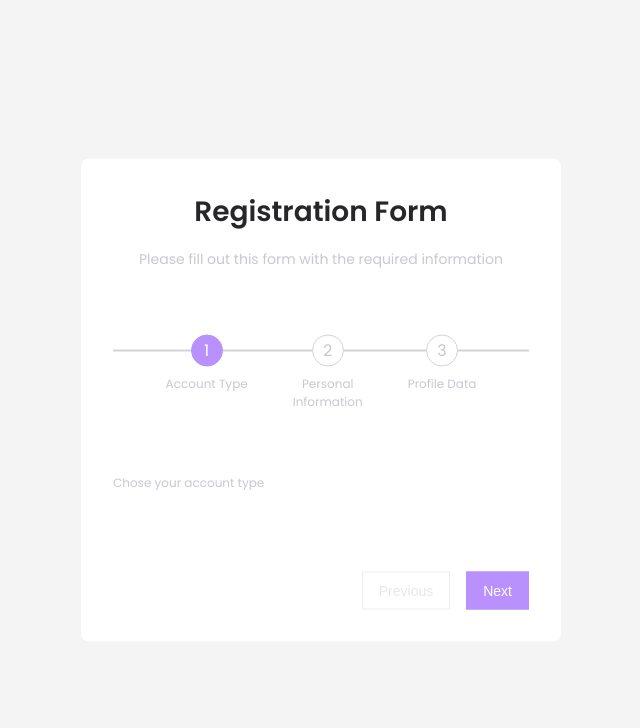
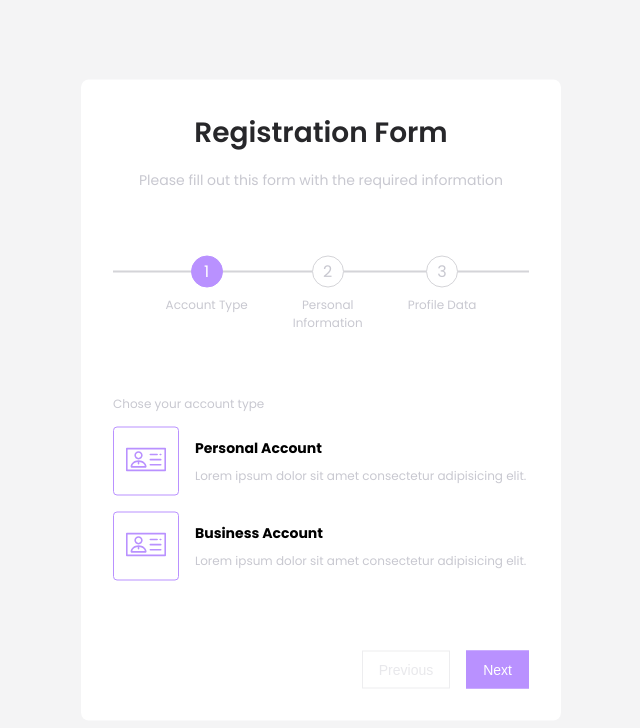
Before and after one commit to HukovaNastya/Multi-Step-Form, a React (Vite) app: page / in a window 1280 px wide. Shown: the top 728 px of the page, without its empty margins (319-959 px from the left). Built offline with nearby package versions, Linux system fonts and the light colour scheme.

Commit message:
added_styles-for-profile-options

```diff
--- a/src/assets/icons/AccountIcon.tsx
+++ b/src/assets/icons/AccountIcon.tsx
@@ -1,13 +1,12 @@
-
-const AccountIcon = ({color}:string) => (
+const AccountIcon = () => (
     <svg width="40" height="40" viewBox="0 0 40 40" fill="none" xmlns="http://www.w3.org/2000/svg">
-        <path d="M39.2032 8.30914H0.796797C0.356797 8.30914 0 8.66586 0 9.10594V30.8941C0 31.3341 0.356797 31.6909 0.796797 31.6909H39.2032C39.6432 31.6909 40 31.3341 40 30.8941V9.10594C40 8.66586 39.6432 8.30914 39.2032 8.30914ZM38.4064 30.0973H1.59359V9.90274H38.4063L38.4064 30.0973Z" fill={color}/>
-        <path d="M34.7677 24.4845H24.2972C23.8572 24.4845 23.5004 24.8412 23.5004 25.2812C23.5004 25.7213 23.8571 26.078 24.2972 26.078H34.7677C35.2077 26.078 35.5645 25.7213 35.5645 25.2812C35.5645 24.8412 35.2077 24.4845 34.7677 24.4845Z" fill={color}/>
-        <path d="M34.7677 19.3682H24.2972C23.8572 19.3682 23.5004 19.7249 23.5004 20.165C23.5004 20.6051 23.8571 20.9618 24.2972 20.9618H34.7677C35.2077 20.9618 35.5645 20.6051 35.5645 20.165C35.5645 19.7249 35.2077 19.3682 34.7677 19.3682Z" fill={color}/>
-        <path d="M34.8108 14.2518H34.1833C33.7433 14.2518 33.3865 14.6085 33.3865 15.0486C33.3865 15.4887 33.7433 15.8454 34.1833 15.8454H34.8108C35.2508 15.8454 35.6076 15.4887 35.6076 15.0486C35.6076 14.6086 35.2508 14.2518 34.8108 14.2518Z" fill={color}/>
-        <path d="M31.1554 14.2518H24.2972C23.8572 14.2518 23.5004 14.6085 23.5004 15.0486C23.5004 15.4887 23.8571 15.8454 24.2972 15.8454H31.1554C31.5954 15.8454 31.9522 15.4887 31.9522 15.0486C31.9522 14.6086 31.5954 14.2518 31.1554 14.2518Z" fill={color}/>
-        <path d="M12.5773 20.7855C8.16867 20.7855 4.58195 23.7317 4.58195 27.353C4.58195 27.793 4.93867 28.1498 5.37875 28.1498H19.7758C20.2158 28.1498 20.5726 27.793 20.5726 27.353C20.5727 23.7316 16.986 20.7855 12.5773 20.7855ZM6.25766 26.5562C6.705 24.4069 8.93133 22.7148 11.721 22.4238V24.2C11.721 24.6401 12.0778 24.9968 12.5178 24.9968C12.9578 24.9968 13.3146 24.6401 13.3146 24.2V22.4132C16.1595 22.668 18.4433 24.3766 18.897 26.5562H6.25766Z" fill={color}/>
-        <path d="M12.51 11.7244C10.2253 11.7244 8.36656 13.5831 8.36656 15.8678C8.36656 18.1525 10.2253 20.0113 12.51 20.0113C14.7947 20.0113 16.6534 18.1525 16.6534 15.8678C16.6534 13.5831 14.7947 11.7244 12.51 11.7244ZM12.51 18.4176C11.104 18.4176 9.96023 17.2738 9.96023 15.8678C9.96023 14.4619 11.1041 13.3181 12.51 13.3181C13.9159 13.3181 15.0598 14.4619 15.0598 15.8678C15.0598 17.2738 13.9159 18.4176 12.51 18.4176Z" fill={color}/>
+        <path d="M39.2032 8.30914H0.796797C0.356797 8.30914 0 8.66586 0 9.10594V30.8941C0 31.3341 0.356797 31.6909 0.796797 31.6909H39.2032C39.6432 31.6909 40 31.3341 40 30.8941V9.10594C40 8.66586 39.6432 8.30914 39.2032 8.30914ZM38.4064 30.0973H1.59359V9.90274H38.4063L38.4064 30.0973Z" fill="currentColor"/>
+        <path d="M34.7677 24.4845H24.2972C23.8572 24.4845 23.5004 24.8412 23.5004 25.2812C23.5004 25.7213 23.8571 26.078 24.2972 26.078H34.7677C35.2077 26.078 35.5645 25.7213 35.5645 25.2812C35.5645 24.8412 35.2077 24.4845 34.7677 24.4845Z" fill="currentColor"/>
+        <path d="M34.7677 19.3682H24.2972C23.8572 19.3682 23.5004 19.7249 23.5004 20.165C23.5004 20.6051 23.8571 20.9618 24.2972 20.9618H34.7677C35.2077 20.9618 35.5645 20.6051 35.5645 20.165C35.5645 19.7249 35.2077 19.3682 34.7677 19.3682Z" fill="currentColor"/>
+        <path d="M34.8108 14.2518H34.1833C33.7433 14.2518 33.3865 14.6085 33.3865 15.0486C33.3865 15.4887 33.7433 15.8454 34.1833 15.8454H34.8108C35.2508 15.8454 35.6076 15.4887 35.6076 15.0486C35.6076 14.6086 35.2508 14.2518 34.8108 14.2518Z" fill="currentColor"/>
+        <path d="M31.1554 14.2518H24.2972C23.8572 14.2518 23.5004 14.6085 23.5004 15.0486C23.5004 15.4887 23.8571 15.8454 24.2972 15.8454H31.1554C31.5954 15.8454 31.9522 15.4887 31.9522 15.0486C31.9522 14.6086 31.5954 14.2518 31.1554 14.2518Z" fill="currentColor"/>
+        <path d="M12.5773 20.7855C8.16867 20.7855 4.58195 23.7317 4.58195 27.353C4.58195 27.793 4.93867 28.1498 5.37875 28.1498H19.7758C20.2158 28.1498 20.5726 27.793 20.5726 27.353C20.5727 23.7316 16.986 20.7855 12.5773 20.7855ZM6.25766 26.5562C6.705 24.4069 8.93133 22.7148 11.721 22.4238V24.2C11.721 24.6401 12.0778 24.9968 12.5178 24.9968C12.9578 24.9968 13.3146 24.6401 13.3146 24.2V22.4132C16.1595 22.668 18.4433 24.3766 18.897 26.5562H6.25766Z" fill="currentColor"/>
+        <path d="M12.51 11.7244C10.2253 11.7244 8.36656 13.5831 8.36656 15.8678C8.36656 18.1525 10.2253 20.0113 12.51 20.0113C14.7947 20.0113 16.6534 18.1525 16.6534 15.8678C16.6534 13.5831 14.7947 11.7244 12.51 11.7244ZM12.51 18.4176C11.104 18.4176 9.96023 17.2738 9.96023 15.8678C9.96023 14.4619 11.1041 13.3181 12.51 13.3181C13.9159 13.3181 15.0598 14.4619 15.0598 15.8678C15.0598 17.2738 13.9159 18.4176 12.51 18.4176Z" fill="currentColor"/>
     </svg>
 
 );
--- a/src/components/AccountOption/AccountOption.css
+++ b/src/components/AccountOption/AccountOption.css
@@ -2,8 +2,24 @@
     padding: 12px;
     border: 1px solid #B991FF;
     background: transparent;
+    border-radius: 4px;
+    cursor: pointer;
+    color: #B991FF;
 }
 
-.account-btn-icon {
-    color: #B991FF;
+.account-option-info {
+    padding-left: 16px;
 }
+
+.account-option-info div + div {
+    padding-top: 8px;
+}
+
+.account-option-btn:focus {
+    background: #B991FF;
+    color: #fff;
+}
+
+/*.account-option-btn:focus > svg {*/
+/*    color: #fff;*/
+/*}*/
--- a/src/components/AccountOption/AccountOption.tsx
+++ b/src/components/AccountOption/AccountOption.tsx
@@ -1,24 +1,30 @@
+import React from "react";
 import Button from "../Button/Button.tsx";
 import Typography from "../Typography/Typography.tsx";
 import './AccountOption.css';
+import AccountIcon from "../../assets/icons/AccountIcon.tsx";
+
+interface AccountOptionProps {
+    title?:string;
+    text?:string;
+}
 
 
-const AccountOption = () => {
+const AccountOption:React.FC<AccountOptionProps> = ({title, text}) => {
     return (
-        <div className='account-option-wrapper d-flex'>
+        <div className='account-option-wrapper d-flex align-center'>
             <Button className='account-option-btn'>
-               {/*<AccountIcon color='B991FF'/>*/}
+               <AccountIcon/>
             </Button>
             <div className='account-option-info'>
                 <div>
-                    <Typography variant='h4' className='text-medium'>
-                        Hello word!
-
+                    <Typography variant='h4' className='text-medium font-title'>
+                        {title}
                     </Typography>
                 </div>
                 <div>
-                  <Typography variant='h4' className='text-small'>
-                      Hello World2
+                  <Typography variant='h4' className='text-small form-text'>
+                      {text}
                   </Typography>
                 </div>
             </div>
--- a/src/components/RegistrationFormContent/ContentForFirstStep.tsx
+++ b/src/components/RegistrationFormContent/ContentForFirstStep.tsx
@@ -1,6 +1,5 @@
 import Typography from "../Typography/Typography.tsx";
 import AccountOption from "../AccountOption/AccountOption.tsx";
-
 const ContentForFirstStep = () => {
     return (
       <div className="content d-flex flex-column">
@@ -10,8 +9,8 @@ const ContentForFirstStep = () => {
              </Typography>
           </div>
           <div className='form-account-options'>
-             {/*<AccountOption/>*/}
-             {/* <AccountOption/>*/}
+             <AccountOption title='Personal Account' text='Lorem ipsum dolor sit amet consectetur adipisicing elit.'/>
+             <AccountOption title='Business Account' text ='Lorem ipsum dolor sit amet consectetur adipisicing elit.'/>
           </div>
       </div>
     )
--- a/src/components/RegistrationFormContent/RegistrationFormContent.css
+++ b/src/components/RegistrationFormContent/RegistrationFormContent.css
@@ -34,7 +34,7 @@
 }
 
 .form-account-options {
-    padding-top: 10px;
+    padding-top: 14px;
 }
 
 .form-account-options .account-option-wrapper + .account-option-wrapper{
```
